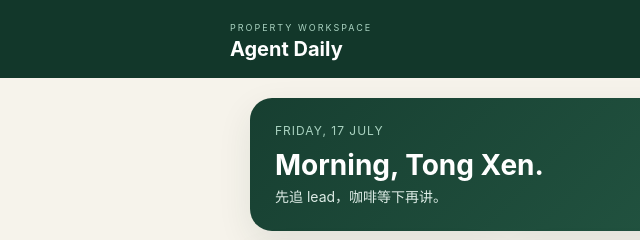
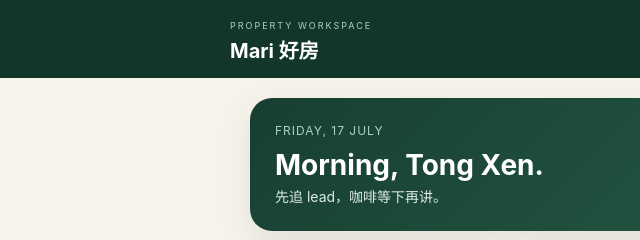
Before and after one commit to ltx1018ltx-creator/property-agent-mini, a plain HTML site: page index.html in a window 1280 px wide. Shown: the top 240 px of the page, 0-640 px from the left. Drawn offline with Linux system fonts and the light colour scheme; no server answers.

Commit message:
Rename app to Mari 好房 and update icon

```diff
--- a/index.html
+++ b/index.html
@@ -4,7 +4,7 @@
   <meta charset="UTF-8">
   <meta name="viewport" content="width=device-width,initial-scale=1,viewport-fit=cover">
   <meta name="theme-color" content="#12372a">
-  <title>Agent Daily</title>
+  <title>Mari 好房</title>
   <link rel="manifest" href="manifest.webmanifest">
   <link rel="apple-touch-icon" href="icons/icon-source.png">
   <link rel="stylesheet" href="styles.css">
@@ -13,7 +13,7 @@
 </head>
 <body>
   <header class="topbar">
-    <div><small>PROPERTY WORKSPACE</small><h1>Agent Daily</h1></div>
+    <div><small>PROPERTY WORKSPACE</small><h1>Mari 好房</h1></div>
     <div class="sync-wrap"><span id="syncStatus">Local</span><button class="icon-btn" id="exportBtn" title="备份资料">↗</button></div>
   </header>
 
```
Also changed, not shown: README.md, icons/icon-source.png, manifest.webmanifest.
